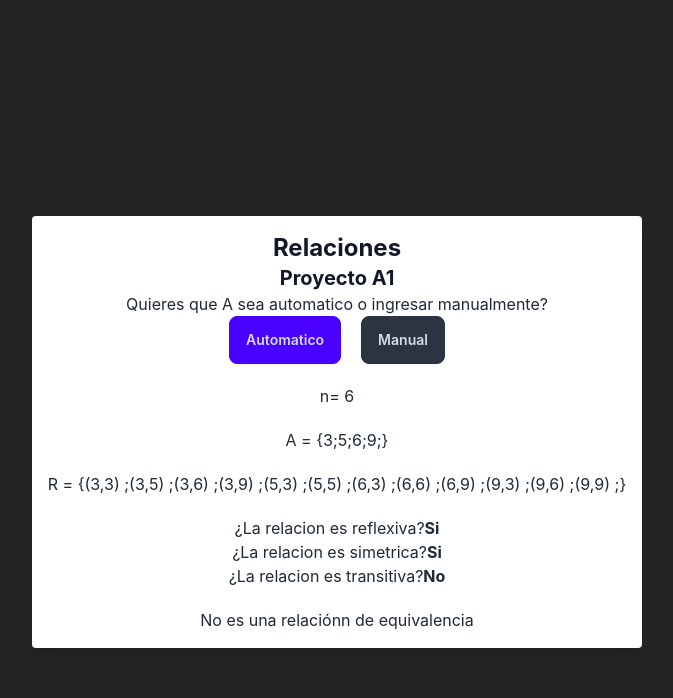
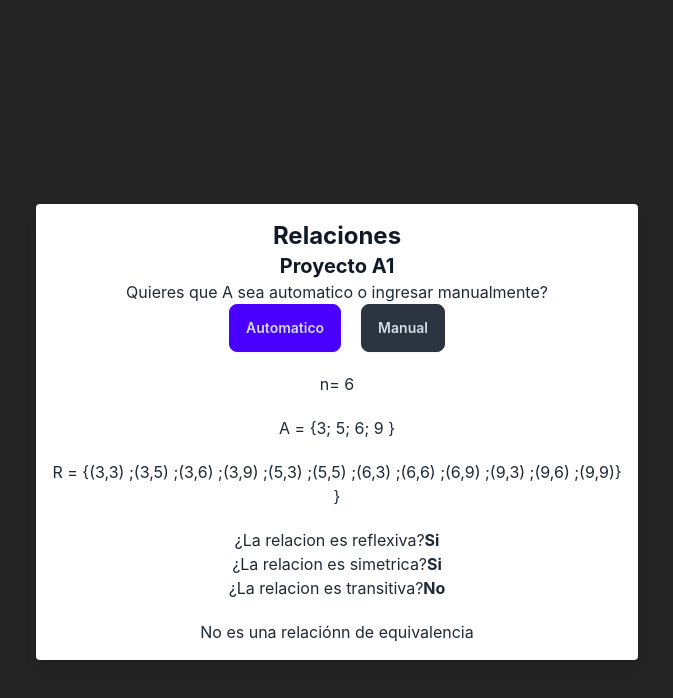
Before and after one commit to Sve-nnN/Proyecto-A1, a React (Vite) app: page / in a window 1280 px wide. Both pictures are taken after a click on the button "Automatico". Shown: the top 698 px of the page, without its empty margins (303-976 px from the left). Built offline with nearby package versions, Linux system fonts and the light colour scheme.

Commit message:
Fixed ; in all components

```diff
--- a/src/components/automatic.jsx
+++ b/src/components/automatic.jsx
@@ -37,19 +37,24 @@ export default function generarConjuntoAutomatico({
       {/*Mostrar el conjunto A*/}
       <div>
         A = &#123;
-        {A.map((item, id) => (
-          <span key={id}>{item};</span>
-        ))}
+        {A.map((item, id,row) => id+1==row.length?(
+          <span key={id}>{item} </span>
+        ):(<span key={id}>{item}; </span>))}
         &#125;
       </div>
       {/*Mostrar la relacion R*/}
       <div>
+      <div>
         R = &#123;
-        {R.map((item, id) => (
+        {R.map((item, id,row) => id+1==row.length?(
           <span key={id}>
-            ({item[0]},{item[1]}) ;
+            ({item[0]},{item[1]})
           </span>
-        ))}
+        ):(<span key={id}>
+          ({item[0]},{item[1]}) ;
+        </span>))}
+        &#125;
+      </div>
         &#125;
       </div>
       {/*Determinar si la relacion es reflexiva, simetrica o transitiva
```
